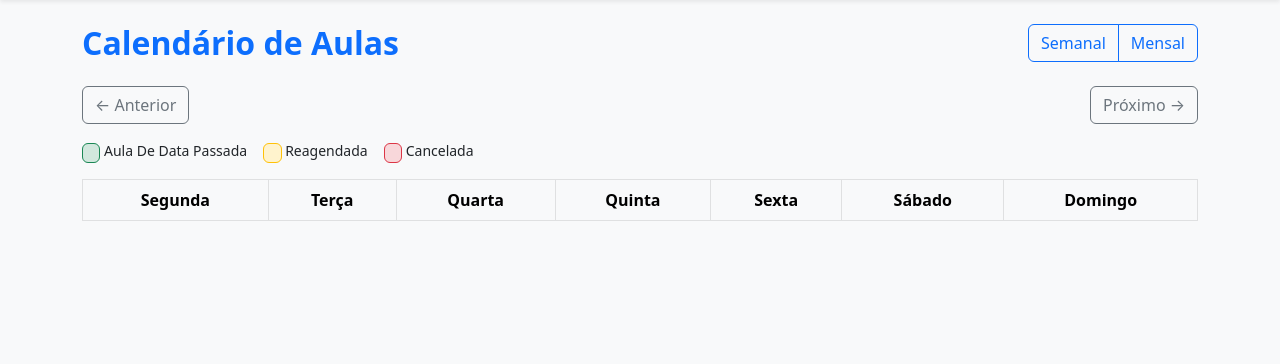
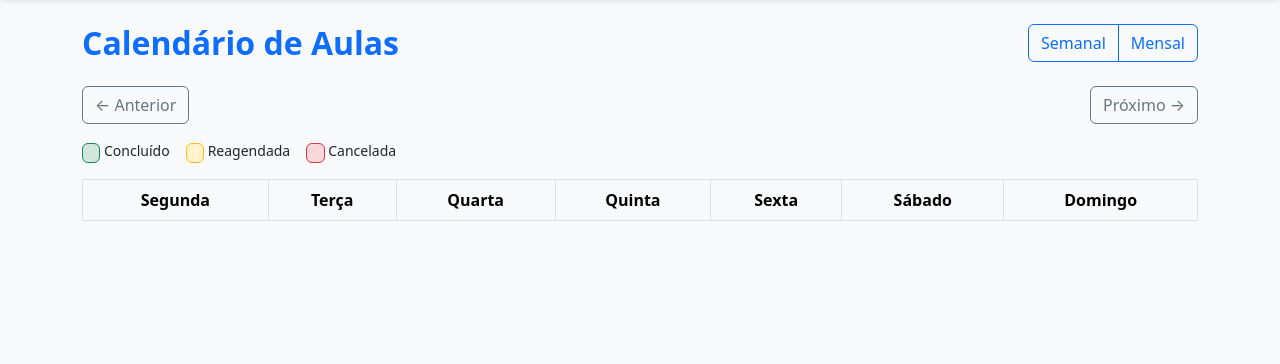
Before and after one commit to paula-helena/projeto_gestao_escolar, a Flask app: template templates/calendario.html in a window 1280 px wide. Shown: the part 56-420 px from the top of the page. Run offline with Flask 3, Linux system fonts and the light colour scheme; the template is opened without the code that fills it, so the values that code supplies are empty; some libraries are stand-ins or nearby versions.

Commit message:
ui: simplify calendar action labels
Co-authored-by: Copilot <223556219+Copilot@users.noreply.github.com>

```diff
--- a/templates/calendario.html
+++ b/templates/calendario.html
@@ -24,7 +24,7 @@
 </div>
 
 <div class="d-flex flex-wrap gap-3 small mb-3" aria-label="Legenda do calendário">
-    <span><span class="badge bg-success-subtle border border-success text-success">&nbsp;</span> Aula De Data Passada</span>
+    <span><span class="badge bg-success-subtle border border-success text-success">&nbsp;</span> Concluído</span>
     <span><span class="badge bg-warning-subtle border border-warning text-warning">&nbsp;</span> Reagendada</span>
     <span><span class="badge bg-danger-subtle border border-danger text-danger">&nbsp;</span> Cancelada</span>
 </div>
@@ -68,26 +68,26 @@
                                             <ul class="dropdown-menu dropdown-menu-end">
                                                 <li>
                                                     <a class="dropdown-item"
-                                                       href="{{ url_for('detalhes_aula', id_aula=aula[0]) }}">Detalhes Da Aula</a>
+                                                       href="{{ url_for('detalhes_aula', id_aula=aula[0]) }}">Detalhes</a>
                                                 </li>
                                                 {% if perfil == 'PROFESSOR' %}
                                                     <li>
                                                         <a class="dropdown-item"
-                                                           href="{{ url_for('editar_aula_form', id_aula=aula[0]) }}">Editar Aula</a>
+                                                           href="{{ url_for('editar_aula_form', id_aula=aula[0]) }}">Editar</a>
                                                     </li>
                                                     {% if aula[3] in ('AGENDADA', 'CONCLUIDA') %}
                                                         <li>
                                                             <form action="{{ url_for('cancelar_aula', id_aula=aula[0]) }}"
                                                                   method="POST"
                                                                   onsubmit="return confirm('Cancelar esta aula?');">
-                                                                <button type="submit" class="dropdown-item">Cancelar Aula</button>
+                                                                <button type="submit" class="dropdown-item">Cancelar</button>
                                                             </form>
                                                         </li>
                                                         <li>
                                                             <form action="{{ url_for('iniciar_reagendamento', id_aula=aula[0]) }}"
                                                                   method="POST"
                                                                   onsubmit="return confirm('Cancelar esta aula e agendar uma reposição?');">
-                                                                <button type="submit" class="dropdown-item">Reagendar Aula</button>
+                                                                <button type="submit" class="dropdown-item">Reagendar</button>
                                                             </form>
                                                         </li>
                                                     {% endif %}
@@ -96,7 +96,7 @@
                                                         <form action="{{ url_for('excluir_aula', id_aula=aula[0]) }}"
                                                               method="POST"
                                                               onsubmit="return confirm('Excluir esta aula?');">
-                                                            <button type="submit" class="dropdown-item text-danger">Excluir Aula</button>
+                                                            <button type="submit" class="dropdown-item text-danger">Excluir</button>
                                                         </form>
                                                     </li>
                                                 {% endif %}
```
Also changed, not shown: tests/test_agendamento.py (+14 -8 lines).
